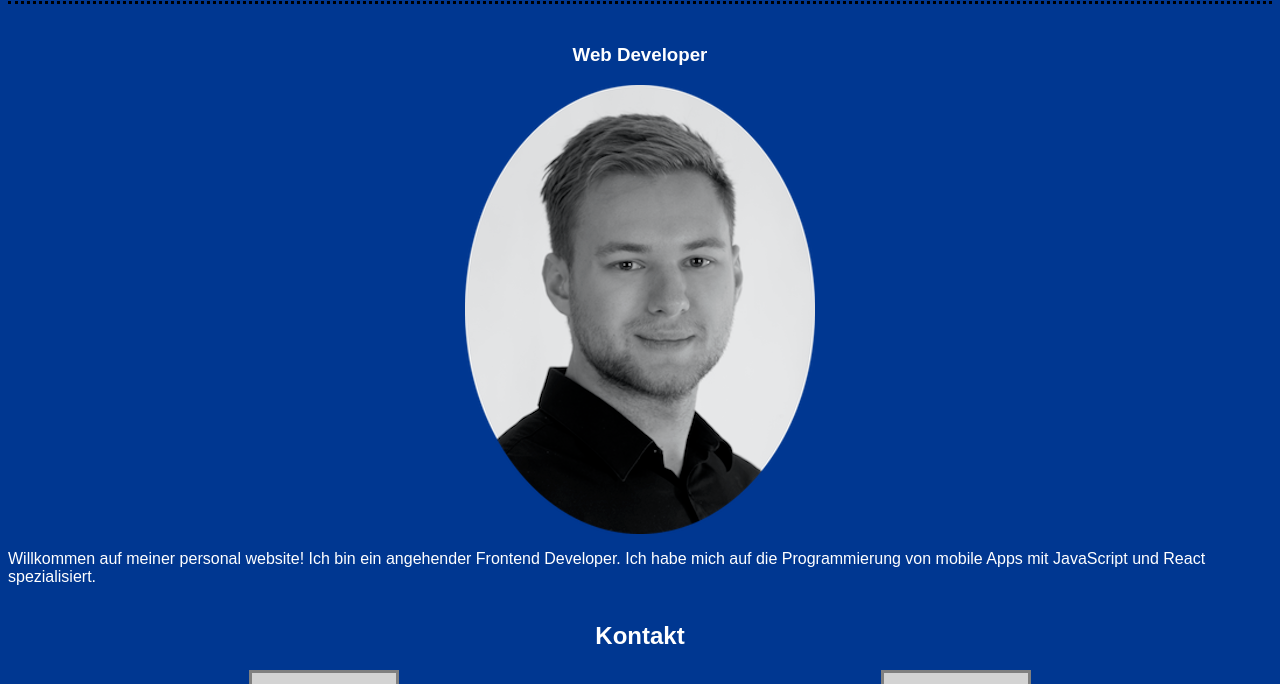
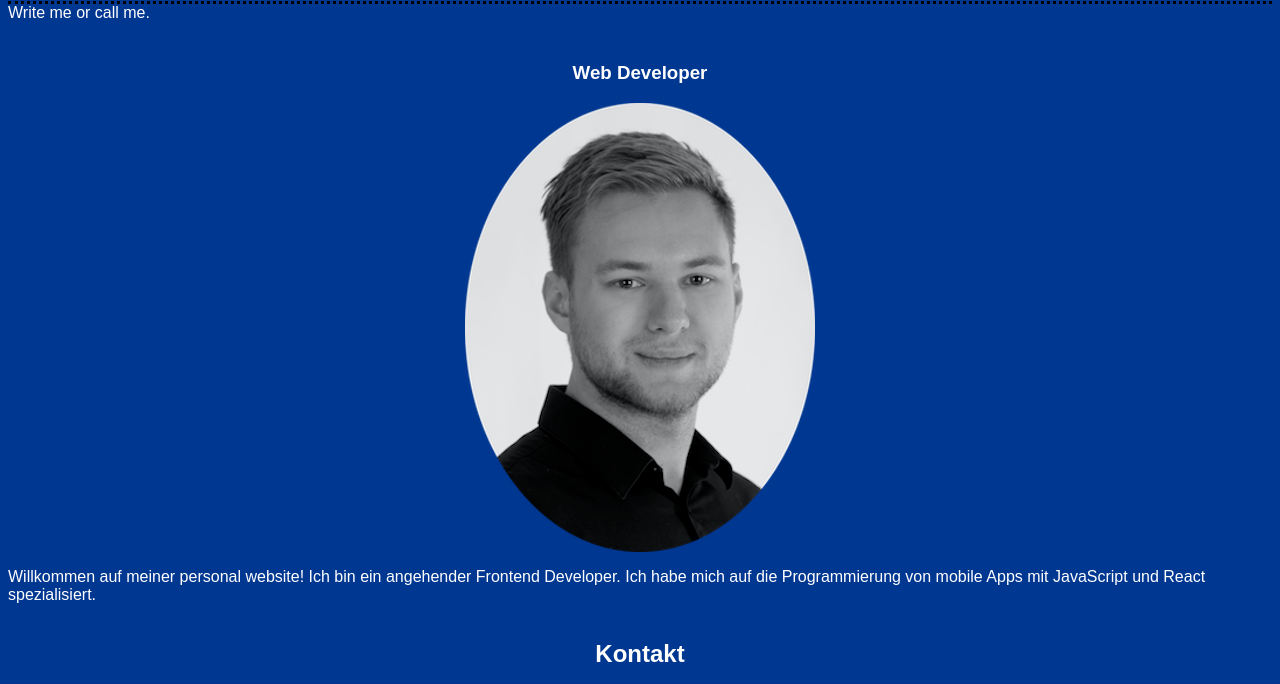
Before and after one commit to yannikmaassen/personal-website, a website: page docs/index.html in a window 1280 px wide. Shown: the part 52-736 px from the top of the page. Drawn offline with Linux system fonts and the light colour scheme.

Commit message:
Add contact are for test

```diff
--- a/docs/index.html
+++ b/docs/index.html
@@ -13,6 +13,10 @@
     <header class="header__header header__grid">
         <h1>Yannik Maaßen</h1>
     </header>
+
+    <section class="contact">
+        Write me or call me.
+    </section>
 
 <!-- Job position and image. -->
 <section class="short-description__grid">
--- /dev/null
+++ b/scss/components/_contact-test.scss
@@ -0,0 +1,3 @@
+.contact {
+    font size: 2rem;
+}
```
